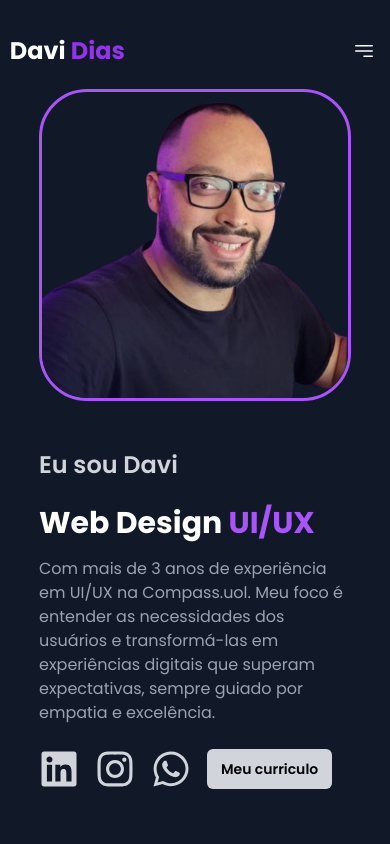
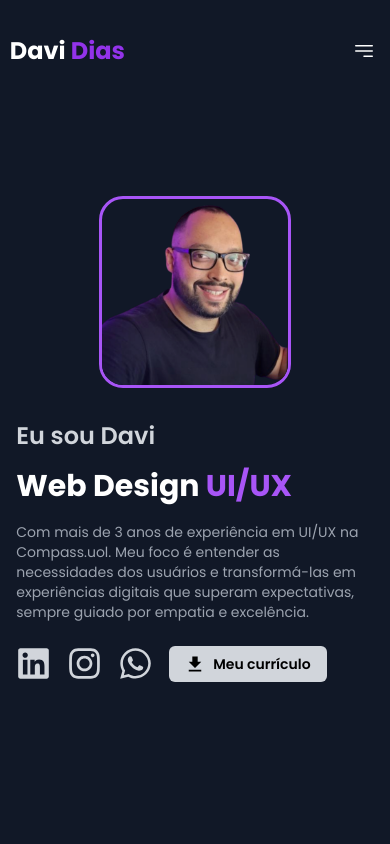
Before and after one commit to DaviGDias/portifolio, a Next.js app: page / in a window 390 px wide. Shown: the top 844 px of the page. Built offline with nearby package versions, Linux system fonts and the light colour scheme.

Commit message:
Atualização da responsividade

```diff
--- a/components/Home/Hero/Hero.tsx
+++ b/components/Home/Hero/Hero.tsx
@@ -2,53 +2,46 @@
 import Image from 'next/image'
 import React from 'react'
 import { FaLinkedin, FaInstagram, FaWhatsapp } from "react-icons/fa";
+import { IoMdDownload } from "react-icons/io";
 
 const Hero = () => {
   return (
-    <div className="w-full pt-[4vh] md:pt-[12vh] h-screen bg-gray-900 overflow-hidden relative scroll-smooth">
-      <div className="flex justify-center flex-col w-4/5 h-full mx-auto text-white">
-        <div className="grid grid-cols-1 lg:grid-cols-2 items-center gap-12">
+    <div className="w-full pt-[4vh] md:pt-[12vh] min-h-screen bg-gray-900 overflow-hidden relative scroll-smooth flex items-center">
+      <div className="flex flex-col w-11/12 md:w-4/5 h-full mx-auto text-white">
+        <div className="grid grid-cols-1 lg:grid-cols-2 items-center gap-8 md:gap-12">
 
           {/* Text Content */}
-          <div className='order-2 lg:order-1'>
-            <h1 data-aos='fade-left' className="text-2xl md:text-3xl lg:text-4xl mb-6 text-gray-300 font-semibold">
+          <div className='order-2 lg:order-1 text-left'>
+            <h1 data-aos='fade-left' className="text-2xl md:text-3xl lg:text-4xl mb-4 text-gray-300 font-semibold">
               Eu sou Davi
             </h1>
-            <h1 data-aos="zoon-in" data-aos-delay='100' className="text-3xl sm:text-4xl md:text-5xl xl:text-6xl font-bold md:leading-[3rem] lg:leading-[4.5rem] xl:leading-[5rem] text-white">
+            <h1 data-aos="zoom-in" data-aos-delay='100' className="text-3xl sm:text-4xl md:text-5xl xl:text-6xl font-bold leading-tight text-white">
               Web Design <span className="text-purple-500">UI/UX</span>
             </h1>
-            <p  className="mt-4 text-gray-400">
+            <p className="mt-4 text-gray-400 text-sm sm:text-base">
               Com mais de 3 anos de experiência em UI/UX na Compass.uol. Meu foco é entender as necessidades dos usuários e transformá-las em experiências digitais que superam expectativas, sempre guiado por empatia e excelência.
             </p>
 
-            <div className="flex gap-4 mt-6 items-center">
+            <div className="flex justify-start gap-4 mt-6 items-center flex-wrap">
               <a href="https://www.linkedin.com/in/davigonçalvesdias/" target="_blank" rel="noopener noreferrer" className="text-gray-300 hover:text-purple-500 transition duration-300">
-                <FaLinkedin size={40} />
+                <FaLinkedin size={35} />
               </a>
               <a href="https://www.instagram.com/davidiasdev/" target="_blank" rel="noopener noreferrer" className="text-gray-300 hover:text-purple-500 transition duration-300">
-                <FaInstagram size={40} />
+                <FaInstagram size={35} />
               </a>
-              <a
-                href="https://wa.me/5553981247893" // Substitua pelo seu número no formato internacional, ex: 55XXXXXXXXXX
-                target="_blank"
-                rel="noopener noreferrer"
-                className="text-gray-300 hover:text-purple-500 transition duration-300"
-                aria-label="Entrar em contato pelo WhatsApp"
-              >
-                <FaWhatsapp size={40} />
-
-
+              <a href="https://wa.me/5553981247893" target="_blank" rel="noopener noreferrer" className="text-gray-300 hover:text-purple-500 transition duration-300" aria-label="Entrar em contato pelo WhatsApp">
+                <FaWhatsapp size={35} />
               </a>
-              <a href="CurriculoDaviGDiass.pdf" download="CurriculoDaviDias" className='rounded-md bg-gray-300 px-3.5 py-2.5 text-sm font-semibold text-black shadow-xs hover:bg-purple-500 hover:text-white focus-visible:outline-2 focus-visible:outline-offset-2 focus-visible:outline-purple-500 transition duration-300' >Meu curriculo</a>
-
+              <a href="curriculoDavi.pdf" download="CurriculoDaviDias" className='flex items-center gap-2 rounded-md bg-gray-300 px-4 py-2 text-sm font-semibold text-black shadow-xs hover:bg-purple-500 hover:text-white transition duration-300'>
+                <IoMdDownload size={20}/>Meu currículo
+              </a>
             </div>
           </div>
 
           {/* Image Content */}
-          <div data-aos="fade-left" className="mx-auto lg:block rounded-[3rem] border-[3.5px] border-purple-500 overflow-hidden order-1 lg:order-2">
-            <Image src="/imagemDavi.png" alt="Foto de Davi" width={500} height={500} className="object-cover" />
+          <div data-aos="fade-left" className="mx-auto lg:block rounded-3xl border-[3.5px] border-purple-500 overflow-hidden order-1 lg:order-2 w-48 h-48 sm:w-64 sm:h-64 md:w-80 md:h-80 lg:w-96 lg:h-96 flex justify-center items-center">
+            <Image src="/imagemDavi.png" alt="Foto de Davi" width={500} height={500} className="object-cover w-full h-full" />
           </div>
-
         </div>
       </div>
     </div>
```
